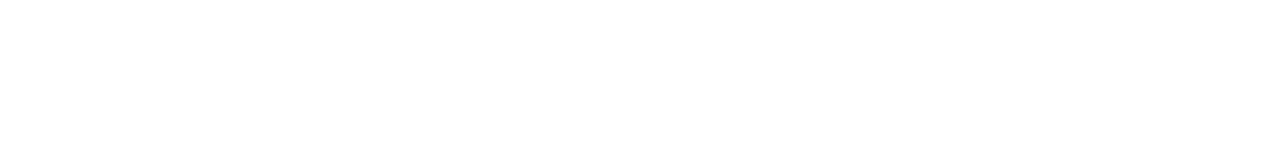
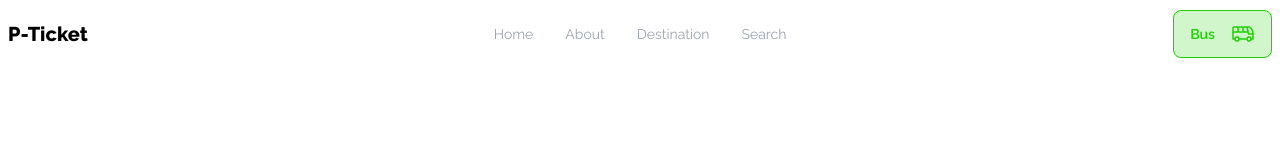
Before and after one commit to shanil269/bus-ticket, a plain HTML site: page index.html in a window 1280 px wide. Drawn offline with nearby package versions, Linux system fonts and the light colour scheme.

Commit message:
feature: add navbar

```diff
--- a/index.html
+++ b/index.html
@@ -15,10 +15,52 @@
     <!-- daisy UI and tailwind cdn -->
     <link href="https://cdn.jsdelivr.net/npm/daisyui@4.7.2/dist/full.min.css" rel="stylesheet" type="text/css" />
     <script src="https://cdn.tailwindcss.com"></script>
+    <!-- daisy ui theme setting -->
+    <html data-theme="light">
+
+    </html>
+    <script>
+        tailwind.config = {
+            theme: {
+                extend: {
+                    colors: {
+                        green_common: '#1DD100',
+                        green_bg_with_opacity: '#1DD10033',
+                    }
+                }
+            }
+        }
+    </script>
 </head>
 
-<body>
-
+<body class="container mx-auto raleway-fonts">
+    <header>
+        <!-- navigation bar starts -->
+        <nav>
+            <div class="navbar">
+                <div class="navbar-start">
+                    <a class="text-xl font-extrabold text-black">P-Ticket</a>
+                </div>
+                <div class="navbar-center hidden lg:flex ">
+                    <ul class="menu menu-horizontal px-1 ">
+                        <li class="hover:text-green_common text-gray-400"><a>Home</a></li>
+                        <li class="hover:text-green_common text-gray-400">
+                            <a>About</a>
+                        </li>
+                        <li class="hover:text-green_common text-gray-400"><a>Destination</a></li>
+                        <li class="hover:text-green_common text-gray-400"><a>Search</a></li>
+                    </ul>
+                </div>
+                <div class="navbar-end">
+                    <a class="btn bg-green_bg_with_opacity border-green_common text-green_common space-x-2">
+                        <span>Bus</span>
+                        <span><img src="images/bus-icon.png" alt="bus-icon"></span>
+                    </a>
+                </div>
+            </div>
+        </nav>
+        <!-- navigation bar ends -->
+    </header>
     <script src="js/bus.js"></script>
 </body>
 
--- a/tailwind.config.js
+++ b/tailwind.config.js
@@ -2,11 +2,7 @@
 module.exports = {
     content: ["./src/**/*.{html,js}"],
     theme: {
-        extend: {
-            colors: {
-                // text_black: '#131318',
-            }
-        },
+        extend: {},
     },
     plugins: [],
 }
```
